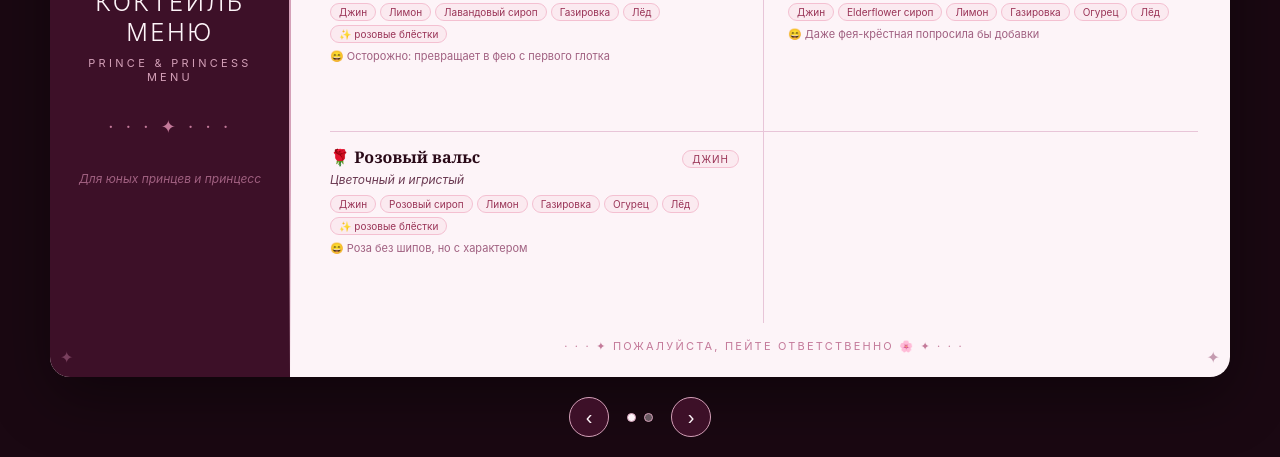
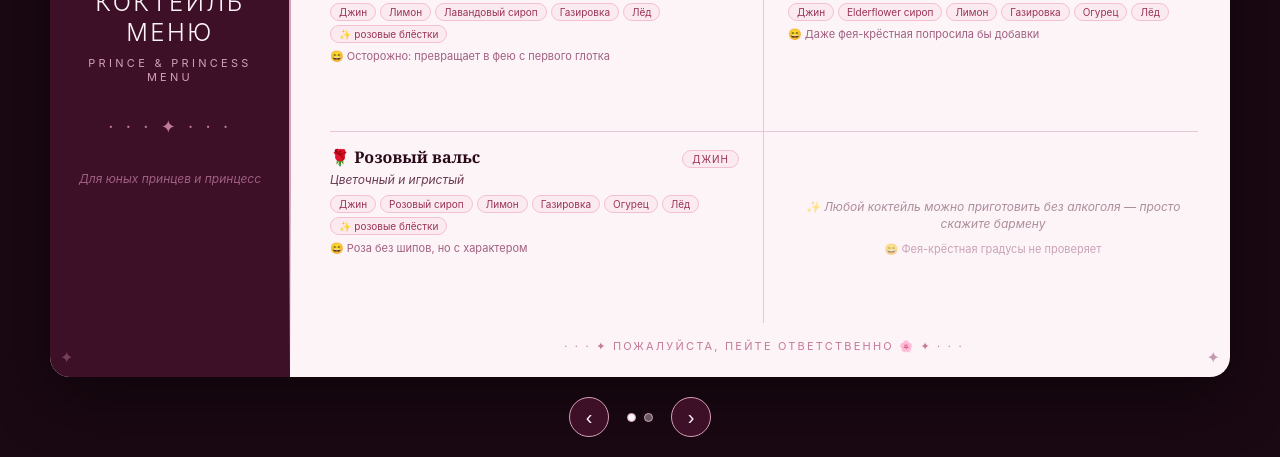
Before and after one commit to uramanovich/hb-coctails-menu, a plain HTML site: page index.html in a window 1280 px wide. Shown: the part 343-800 px from the top of the page. Drawn offline with Linux system fonts and the light colour scheme.

Commit message:
Fill the empty 6th cocktail slot with an alcohol-free note and joke
Replaces the invisible spacer in the odd-count cocktail grid with a faded info line letting guests know any cocktail can be made alcohol-free, plus a matching joke.

```diff
--- a/script.js
+++ b/script.js
@@ -6,6 +6,10 @@ const MENU = {
         subtitle: 'Prince & Princess Menu',
         note: 'Для юных принцев и принцесс',
         footer: '· · · ✦ Пожалуйста, пейте ответственно 🌸 ✦ · · ·',
+        outro: {
+          text: '✨ Любой коктейль можно приготовить без алкоголя — просто скажите бармену',
+          joke: '😄 Фея-крёстная градусы не проверяет',
+        },
         items: [
           {
             emoji: '🍍',
@@ -99,6 +103,10 @@ const MENU = {
         subtitle: 'Prince & Princess Menu',
         note: 'For young princes and princesses',
         footer: '· · · ✦ Please drink responsibly 🌸 ✦ · · ·',
+        outro: {
+          text: '✨ Any cocktail can be made alcohol-free — just ask your bartender',
+          joke: '😄 The fairy godmother doesn’t check the proof',
+        },
         items: [
           {
             emoji: '🍍',
@@ -258,9 +266,26 @@ function renderSlide(slideEl, slideData) {
   });
 
   if (slideData.items.length % 2 !== 0) {
-    const spacer = document.createElement('div');
-    spacer.className = 'drink-row drink-spacer';
-    table.appendChild(spacer);
+    if (slideData.outro) {
+      const outro = document.createElement('div');
+      outro.className = 'drink-row drink-outro';
+
+      const text = document.createElement('div');
+      text.className = 'drink-outro-text';
+      text.textContent = slideData.outro.text;
+
+      const joke = document.createElement('div');
+      joke.className = 'drink-outro-joke';
+      joke.textContent = slideData.outro.joke;
+
+      outro.appendChild(text);
+      outro.appendChild(joke);
+      table.appendChild(outro);
+    } else {
+      const spacer = document.createElement('div');
+      spacer.className = 'drink-row drink-spacer';
+      table.appendChild(spacer);
+    }
   }
 }
 
--- a/style.css
+++ b/style.css
@@ -185,6 +185,28 @@ body {
   visibility: hidden;
 }
 
+.drink-row.drink-outro {
+  align-items: center;
+  justify-content: center;
+  text-align: center;
+  border: none;
+}
+
+.drink-outro-text {
+  font-size: 12px;
+  font-style: italic;
+  color: #6b3a52;
+  opacity: 0.55;
+  line-height: 1.4;
+}
+
+.drink-outro-joke {
+  font-size: 11px;
+  color: #a06080;
+  opacity: 0.55;
+  margin-top: 6px;
+}
+
 .drink-head {
   display: flex;
   align-items: baseline;
```
